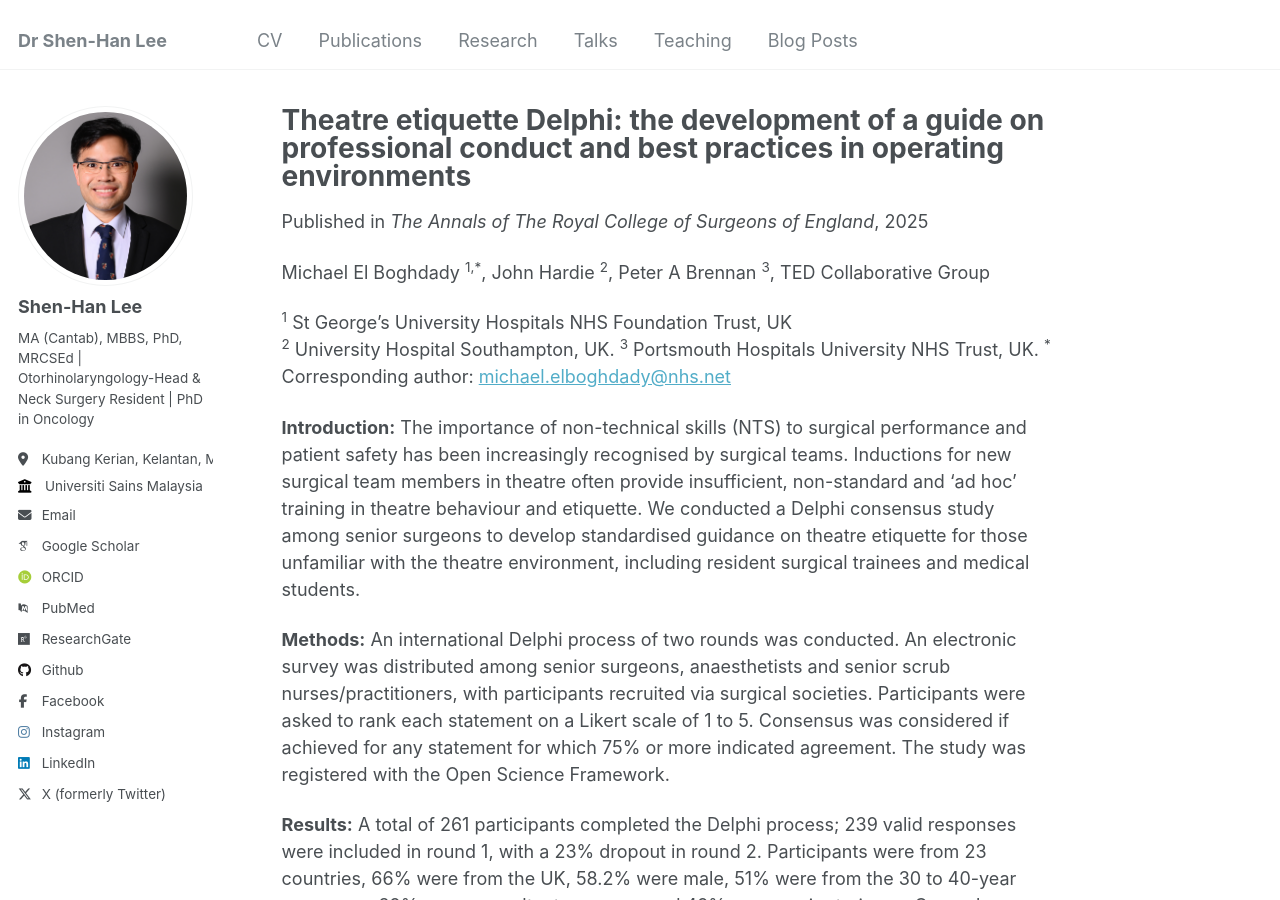
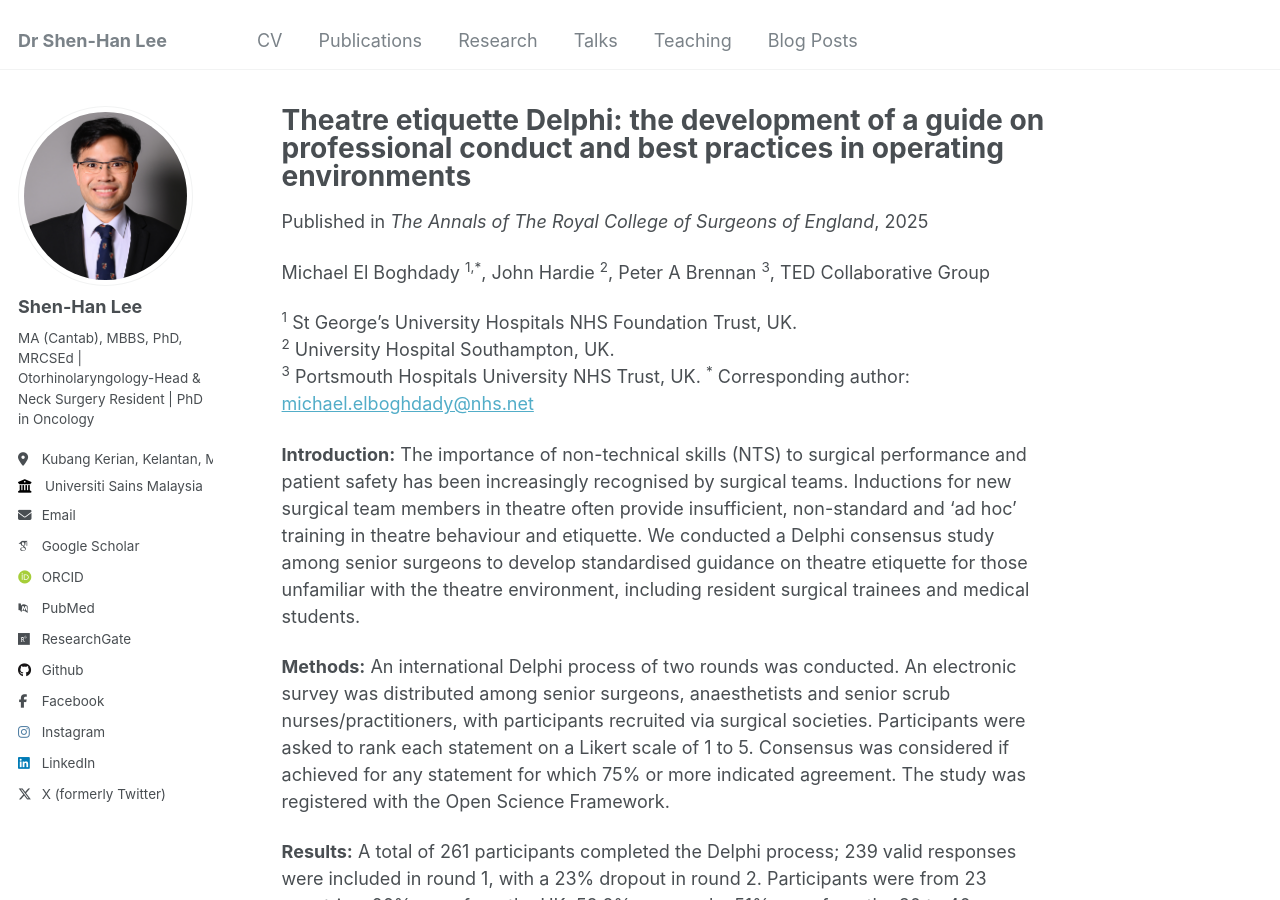
Before and after one commit to shenhanlee/shenhanlee.github.io, a Jekyll site: the page built from _publications/2025-06-17-theatre-etiquette-delphi.md, in a window 1280 px wide and 900 px high. Built offline with Jekyll 4.4.1, drawn with Linux system fonts in a browser that asks for light colours; some web fonts are replaced.

Commit message:
Merge remote-tracking branch 'origin/master'

```diff
--- a/_publications/2025-06-17-theatre-etiquette-delphi.md
+++ b/_publications/2025-06-17-theatre-etiquette-delphi.md
@@ -12,7 +12,7 @@ citation: 'El Boghdady M, Hardie J, Brennan PA, TED Collaborative Consensus. (20
 
 Michael El Boghdady <sup>1,*</sup>, John Hardie <sup>2</sup>, Peter A Brennan <sup>3</sup>, TED Collaborative Group
 
-<sup>1</sup> St George's University Hospitals NHS Foundation Trust, UK
+<sup>1</sup> St George's University Hospitals NHS Foundation Trust, UK.
 <sup>2</sup> University Hospital Southampton, UK.
 <sup>3</sup> Portsmouth Hospitals University NHS Trust, UK.
 <sup>*</sup> Corresponding author: [michael.elboghdady@nhs.net](mailto:michael.elboghdady@nhs.net)
```
